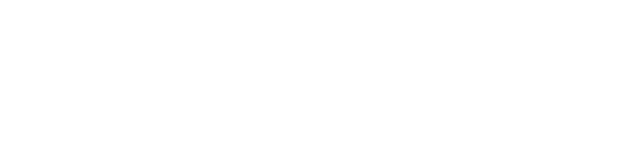
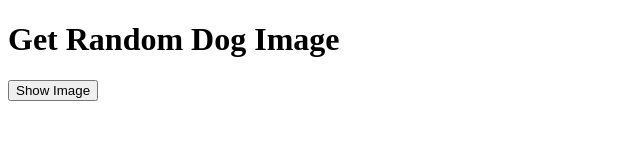
Before and after one commit to Shwet62/Get-Some-Random-Dog-Image, a plain HTML site: page index.html in a window 1280 px wide. Shown: the whole page, without its empty margins (0-640 px from the left). Drawn offline with Linux system fonts and the light colour scheme.

Commit message:
Layout Created

```diff
--- a/index.html
+++ b/index.html
@@ -6,6 +6,9 @@
     <title>Document</title>
 </head>
 <body>
+    <h1>Get Random Dog Image</h1>
+    <button>Show Image</button>
+    <img id="result">
     <script src="app.js"></script>
 </body>
 </html>
```
